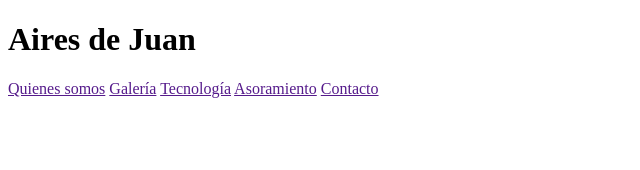
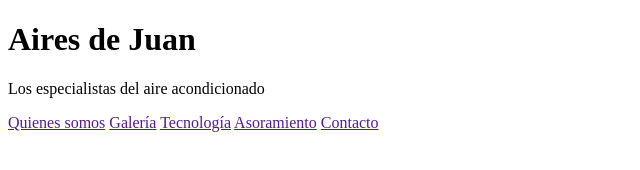
Before and after one commit to JuveSoft/Aires-de-Juan, a plain HTML site: page index.html in a window 1280 px wide. Shown: the whole page, without its empty margins (0-640 px from the left). Drawn offline with Linux system fonts and the light colour scheme.

Commit message:
Update index.html

```diff
--- a/index.html
+++ b/index.html
@@ -11,6 +11,7 @@
 <body>
     <header>
         <h1> Aires de Juan</h1>
+        <p>Los especialistas del aire acondicionado</p>
         <nav>
             <a href="">Quienes somos</a>
             <a href="">Galería</a>
```
